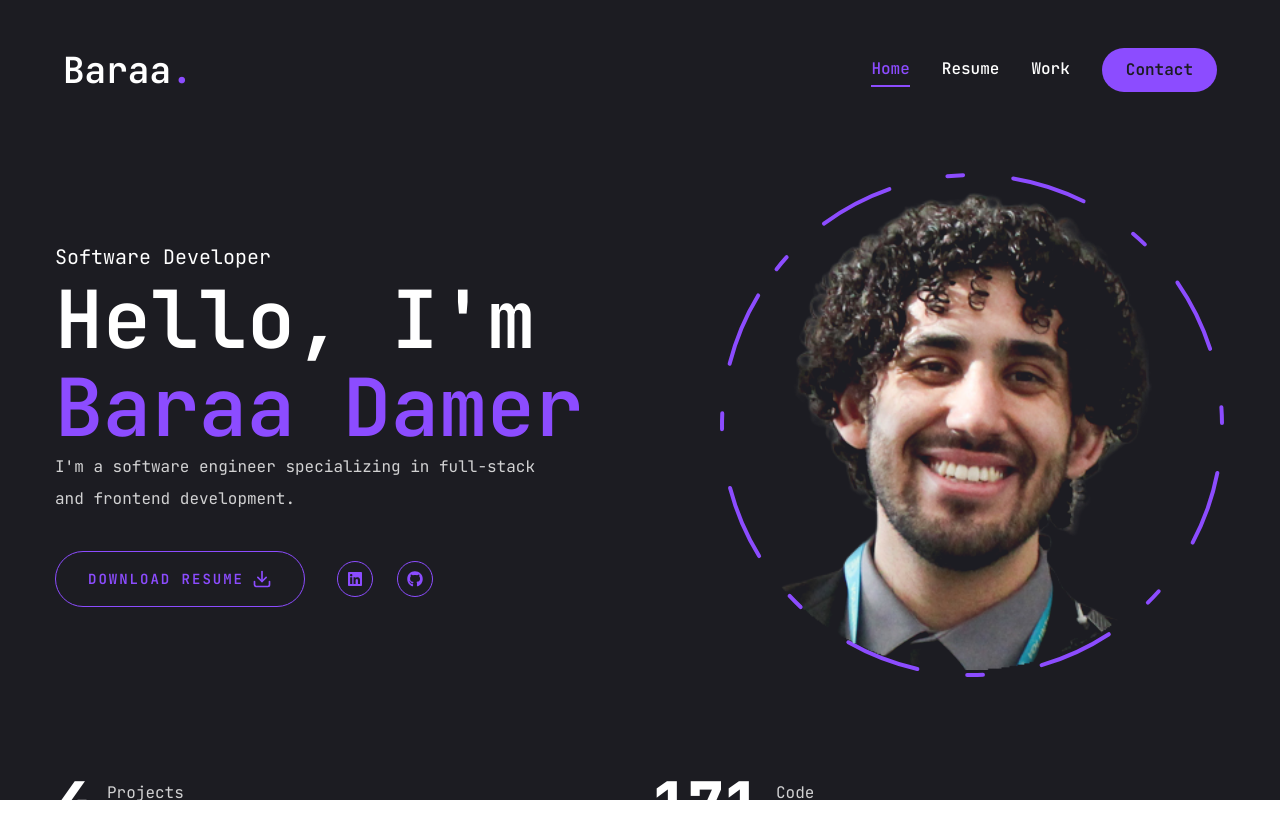
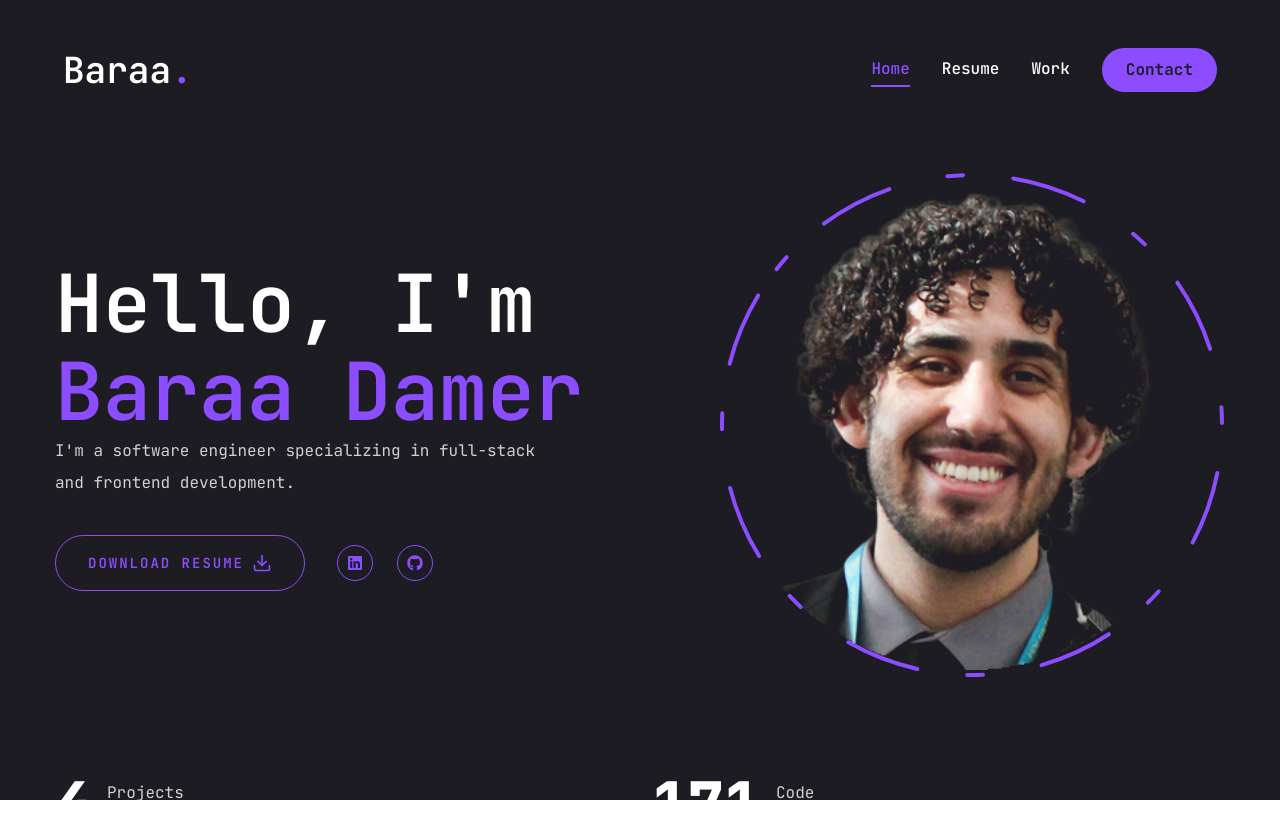
Before and after one commit to baraa01damer/baraa-portfolio, a Next.js app: page / in a window 1280 px wide. Shown: the top 838 px of the page. Built offline with nearby package versions, Linux system fonts and the light colour scheme; no server answers.

Commit message:
Removed "Software Developer" text from main page

```diff
--- a/app/page.jsx
+++ b/app/page.jsx
@@ -13,7 +13,7 @@ const Home = () => {
         <div className="flex flex-col xl:flex-row items-center justify-between xl:pt-8 xl:pb-24">
           {/* text */}
           <div className="text-center xl:text-left order-2 xl:order-none">
-            <span className="text-xl">Software Developer</span>
+            {/* <span className="text-xl">Software Developer</span> */}
             <h1 className="h1">
               Hello, I'm <br /><span className="text-accent">Baraa Damer</span>
             </h1>
```
